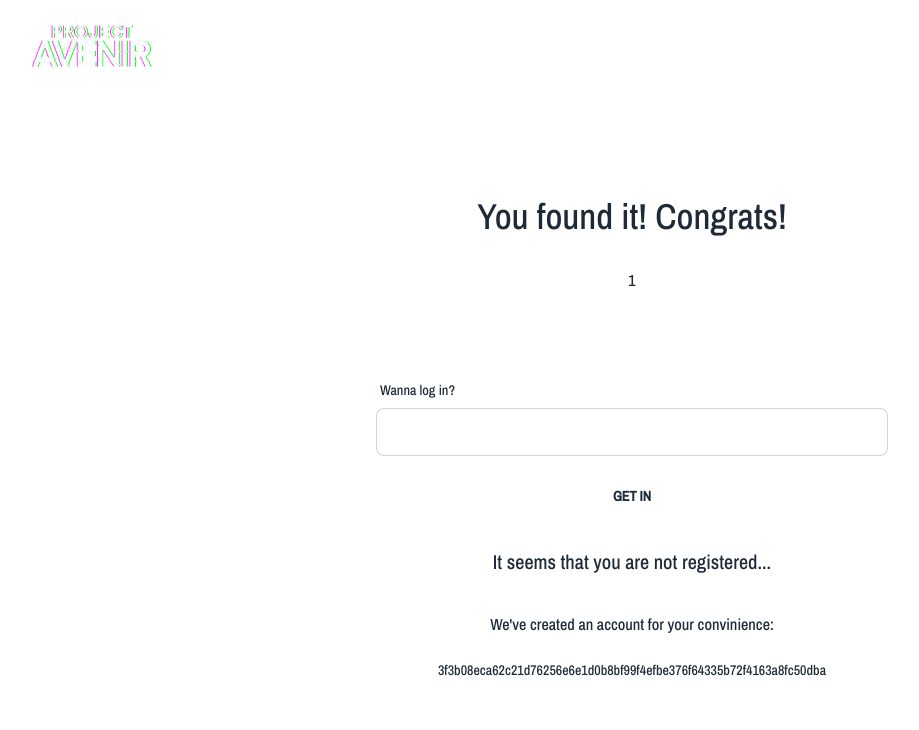
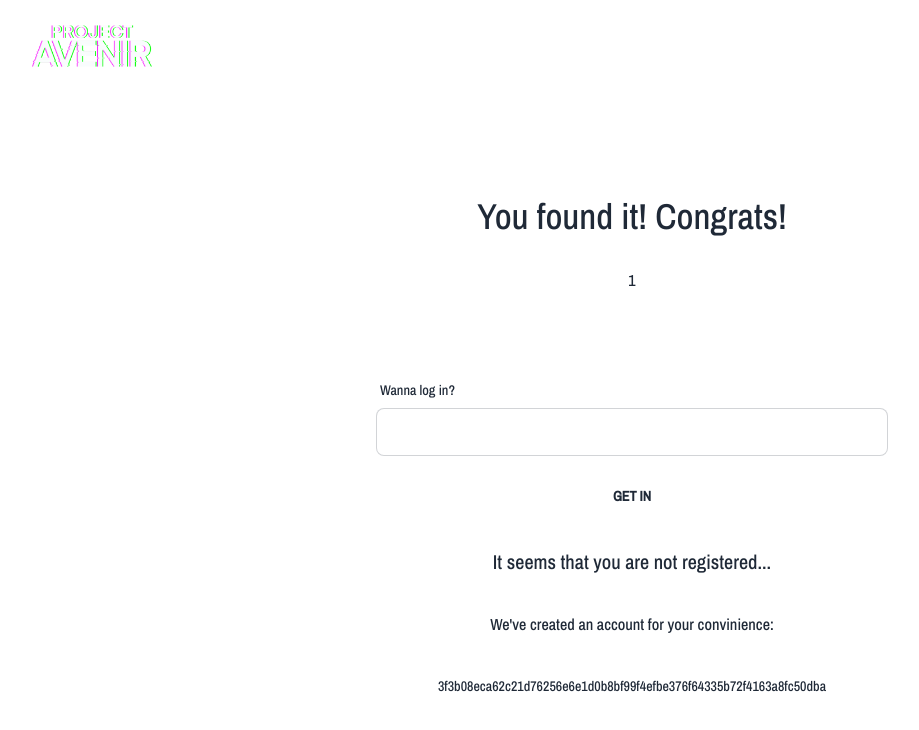
Before and after one commit to Padi142/project-avenir, a SvelteKit app: page /code/1 in a window 1280 px wide. Both pictures are taken after a click on the button "GET IN". Shown: the top 730 px of the page, without its empty margins (8-927 px from the left). Built offline with nearby package versions, Linux system fonts and the light colour scheme.

Commit message:
Changed margin

```diff
--- a/src/routes/code/[codeID]/+page.svelte
+++ b/src/routes/code/[codeID]/+page.svelte
@@ -23,7 +23,7 @@
 	<p class="text-1xl my-2"> {$page.params.codeID}</p>
 	<p class ="my-5"></p>
 
-	<div class="form-control w-full max-w-lg">
+	<div class="form-control w-full max-w-lg mh-6">
 		<!-- svelte-ignore a11y-label-has-associated-control -->
 		<label class="label">
 		  <span class="label-text">Wanna log in?</span>
@@ -36,7 +36,7 @@
 	<div transition:fade class="flex flex-col gap-4 justify-center items-center ">
 		<p class="text-xl my-3"> It seems that you are not registered...</p>
 		<p class="text-base my-2">We've created an account for your convinience:</p>
-		<p class="text-sm ">3f3b08eca62c21d76256e6e1d0b8bf99f4efbe376f64335b72f4163a8fc50dba</p>
+		<p class="text-sm my-4 ">3f3b08eca62c21d76256e6e1d0b8bf99f4efbe376f64335b72f4163a8fc50dba</p>
 	</div>
 
 	{/if}
```
